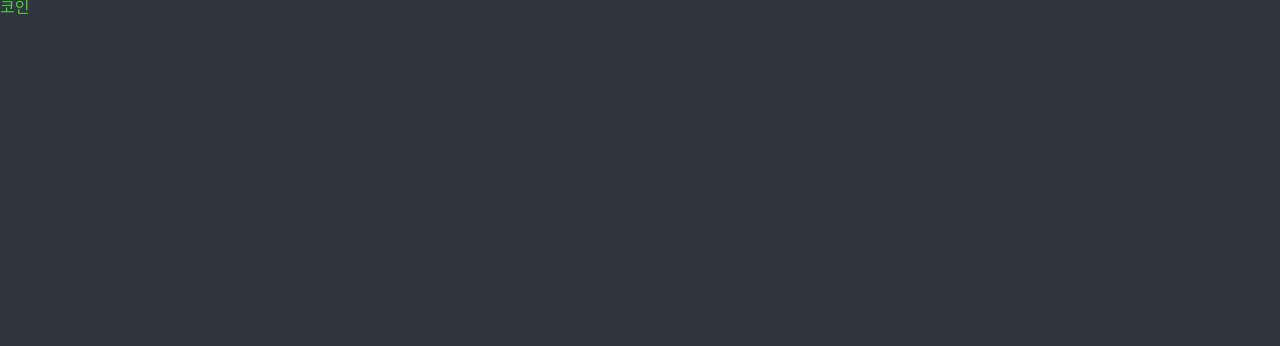
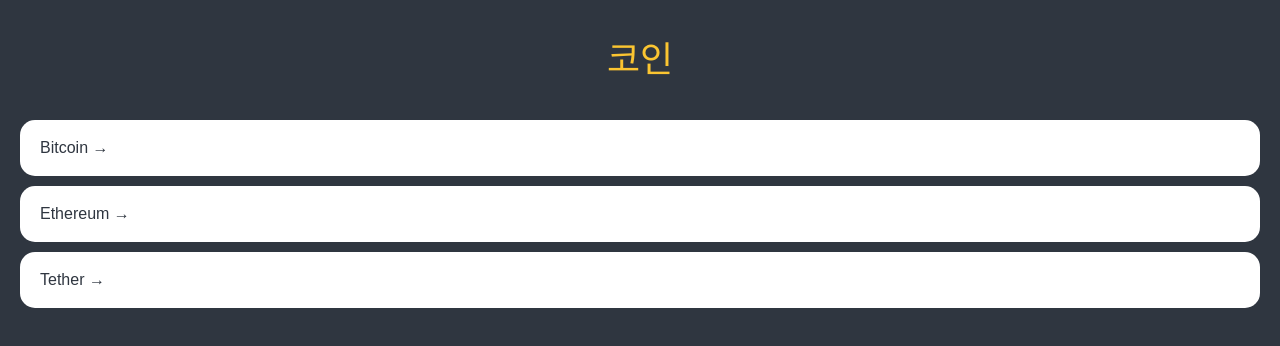
Before and after one commit to zeronedev/react-masterclass-v2201, a React (Create React App) app: page / in a window 1280 px wide. Shown: the top 346 px of the page. Built offline with nearby package versions, Linux system fonts and the light colour scheme.

Commit message:
#4.2 Home part One : 코인링크 CSS

```diff
--- a/src/App.tsx
+++ b/src/App.tsx
@@ -57,6 +57,7 @@
 }
 a {
   text-decoration: none;
+	color: inherit;
 }
 `;
 
--- a/src/routes/Coins.tsx
+++ b/src/routes/Coins.tsx
@@ -1,11 +1,86 @@
+import { Link } from "react-router-dom";
 import styled from "styled-components";
 
+const Container = styled.div`
+  padding: 0px 20px;
+`;
+
+const Header = styled.header`
+  height: 15vh;
+  display: flex;
+  justify-content: center;
+  align-items: center;
+`;
+
+const CoinsList = styled.ul``;
+
+const Coin = styled.li`
+  background: white;
+  color: ${(props) => props.theme.bgColor};
+  border-radius: 15px;
+  margin-bottom: 10px;
+  a {
+    padding: 20px;
+    transition: color 0.2s ease-in;
+    display: block;
+  }
+  &:hover {
+    a {
+      color: ${(props) => props.theme.accentColor};
+    }
+  }
+`;
+
 const Title = styled.h1`
+  font-size: 36px;
   color: ${(props) => props.theme.accentColor};
 `;
 
+const coins = [
+  {
+    id: "btc-bitcoin",
+    name: "Bitcoin",
+    symbol: "BTC",
+    rank: 1,
+    is_new: false,
+    is_active: true,
+    type: "coin",
+  },
+  {
+    id: "eth-ethereum",
+    name: "Ethereum",
+    symbol: "ETH",
+    rank: 2,
+    is_new: false,
+    is_active: true,
+    type: "coin",
+  },
+  {
+    id: "usdt-tether",
+    name: "Tether",
+    symbol: "USDT",
+    rank: 3,
+    is_new: false,
+    is_active: true,
+    type: "token",
+  },
+];
+
 function Coins() {
-  return <Title>코인</Title>;
+  return (
+    <Container>
+      <Header>
+        <Title>코인</Title>
+      </Header>
+      <CoinsList>
+        {coins.map((coin) => (
+          <Coin key={coin.id}>
+            <Link to={`${coin.id}`}>{coin.name} &rarr;</Link>
+          </Coin>
+        ))}
+      </CoinsList>
+    </Container>
+  );
 }
 
 export default Coins;
--- a/src/theme.ts
+++ b/src/theme.ts
@@ -3,5 +3,5 @@
 export const theme: DefaultTheme = {
   bgColor: "#2f3640",
   textColor: "#f5f6fa",
-  accentColor: "#4cd137",
+  accentColor: "#fbc531",
 };
```
